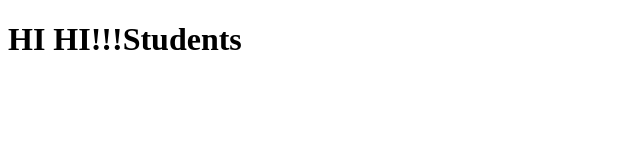
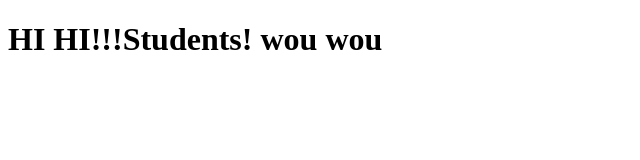
Before and after one commit to anetgav/coursera-angularJS, a plain HTML site: page index.html in a window 1280 px wide. Shown: the whole page, without its empty margins (0-640 px from the left). Drawn offline with Linux system fonts and the light colour scheme.

Commit message:
next one

```diff
--- a/index.html
+++ b/index.html
@@ -5,6 +5,6 @@
     <title>hi Anna</title>
   </head>
   <body>
-    <h1>HI HI!!!Students</h1>
+    <h1>HI HI!!!Students! wou wou</h1>
   </body>
 </html>
```
